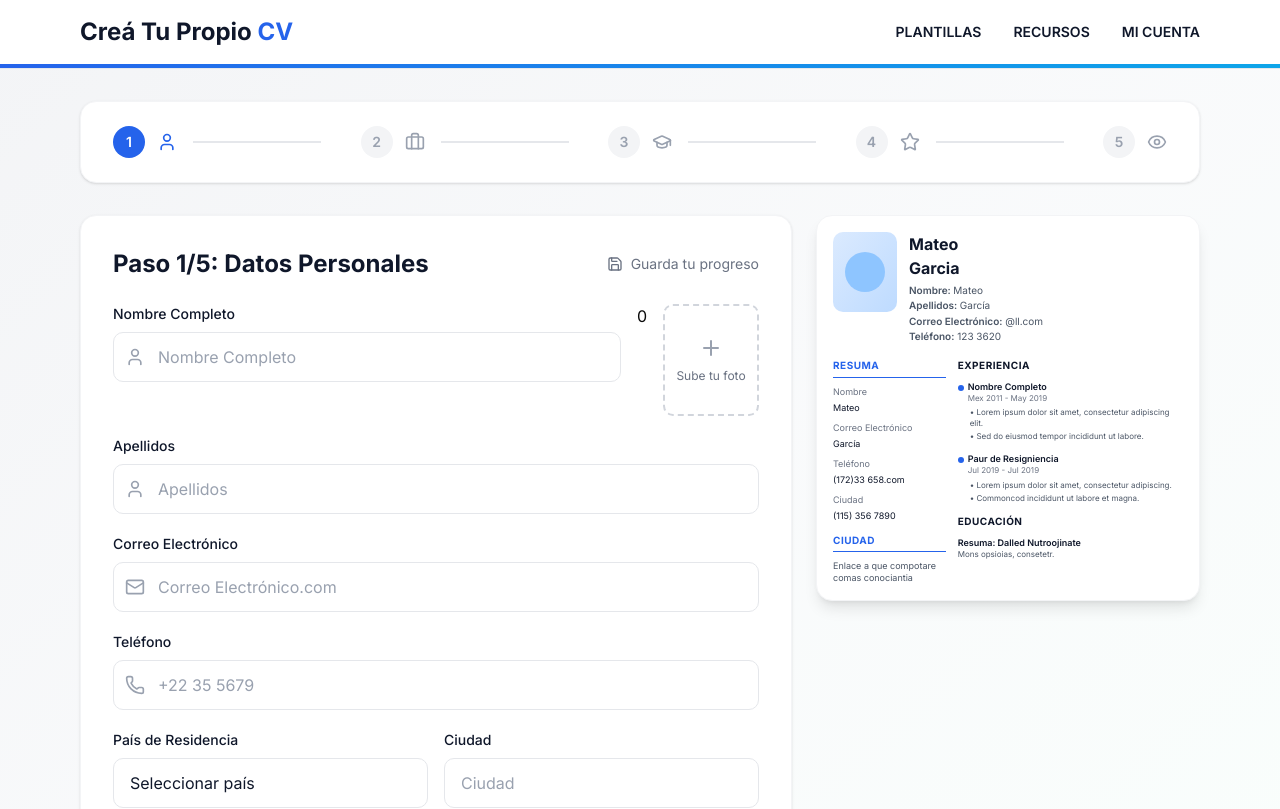
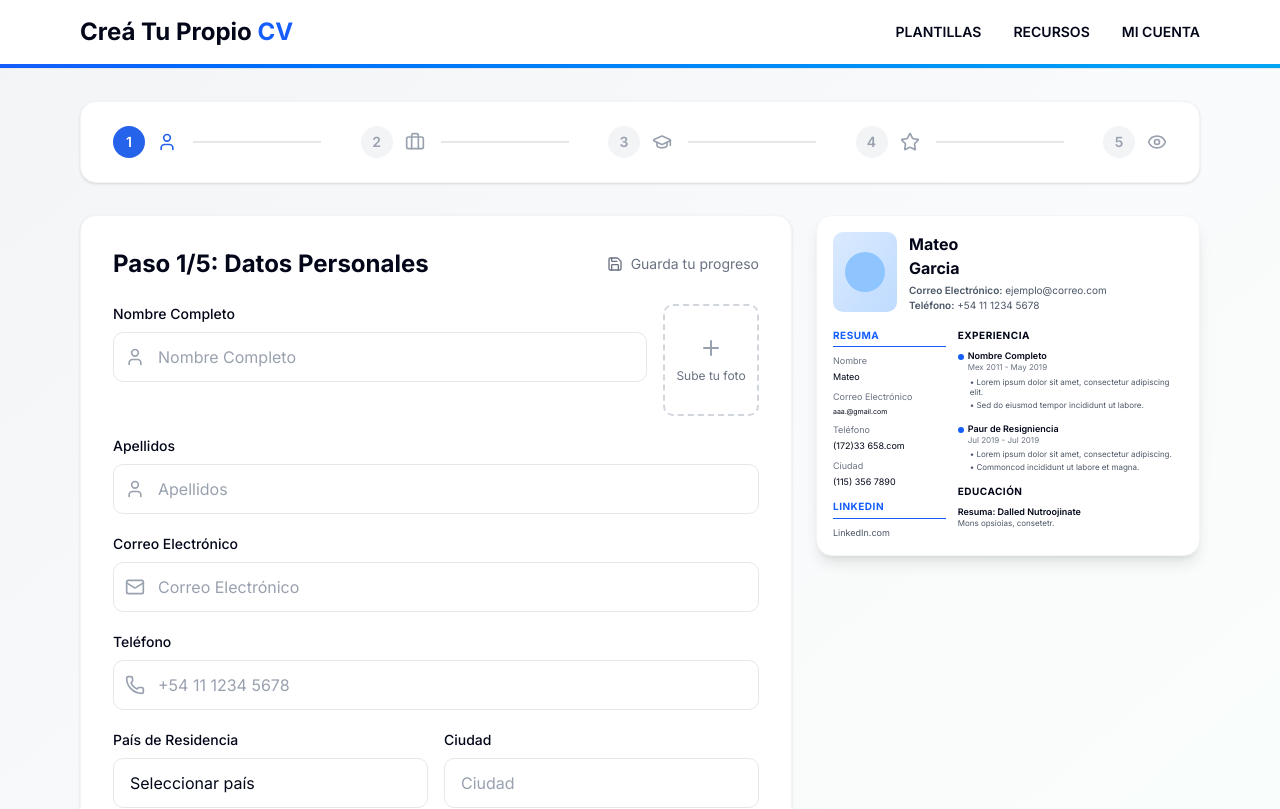
Before and after one commit to LeonelSebastian0/IA-Powered-CV-Creator, a Next.js app: page /crear-cv in a window 1280 px wide. Shown: the top 809 px of the page. Built offline with nearby package versions, Linux system fonts and the light colour scheme.

Commit message:
vinculando el formulario al Cv preview

```diff
--- a/app/crear-cv/page.tsx
+++ b/app/crear-cv/page.tsx
@@ -1,22 +1,33 @@
 'use client';
-import { useState} from "react"
+import { useState } from "react"
 import { FormNavbar } from "@/components/form-navbar"
 import { StepIndicator } from "@/components/step-indicator"
 import { PersonalDataForm } from "@/components/personal-data-form"
 import { CVPreview } from "@/components/cv-preview"
 
+type FormData = {
+  nombreCompleto: string
+  apellidos: string
+  correoElectronico: string
+  telefono: string
+  linkedin: string
+  paisResidencia: string
+  ciudad: string
+}
+
 export default function CrearCVPage() {
 
-  const [formData, setFormData] = useState({
+  const [formData, setFormData] = useState<FormData>({
     nombreCompleto: "",
     apellidos: "",
     correoElectronico: "",
     telefono: "",
     linkedin: "",
-    // Campos del formulario de experiencia laboral
-    })
+    paisResidencia: "",
+    ciudad: "",
+  })
   return (
-    <div className="min-h-screen bg-gradient-to-br from-gray-100 via-gray-50 to-emerald-50/30">
+    <div className="min-h-screen bg-linear-to-br from-gray-100 via-gray-50 to-emerald-50/30">
       <FormNavbar />
 
       <main className="max-w-6xl mx-auto px-4 py-8">
--- a/components/cv-preview.tsx
+++ b/components/cv-preview.tsx
@@ -1,6 +1,16 @@
-import Image from "next/image"
+type CVPreviewProps = {
+  formData?: {
+    nombreCompleto?: string
+    apellidos?: string
+    correoElectronico?: string
+    telefono?: string
+    ciudad?: string
+    linkedin?: string
+    paisResidencia?: string
+  }
+}
 
-export function CVPreview ({formData}: any) {
+export function CVPreview({ formData = {} }: CVPreviewProps) {
   return (
     <div className="bg-white rounded-2xl shadow-lg border border-gray-100 overflow-hidden">
       {/* CV Document */}
@@ -8,23 +18,20 @@ export function CVPreview ({formData}: any) {
         {/* Header with photo and info */}
         <div className="flex gap-3 mb-4">
           {/* Photo placeholder */}
-          <div className="w-16 h-20 bg-gradient-to-br from-blue-100 to-blue-200 rounded-lg flex items-center justify-center">
+          <div className="w-16 h-20 bg-linear-to-br from-blue-100 to-blue-200 rounded-lg flex items-center justify-center">
             <div className="w-10 h-10 bg-blue-300 rounded-full" />
           </div>
 
           {/* Contact Info */}
           <div className="flex-1">
-            <h3 className="font-bold text-[#0f172a] text-base">{formData.nombreCompleto  || "Mateo"}  </h3>
-            <h3 className="font-bold text-[#0f172a] text-base" >{formData.apellidos || "Garcia"}</h3>
+            <h3 className="font-bold text-slate-950 text-base">{formData.nombreCompleto  || "Mateo"}  </h3>
+            <h3 className="font-bold text-slate-950 text-base" >{formData.apellidos || "Garcia"}</h3>
 
 
             <div className="mt-1 space-y-0.5 text-[10px] text-gray-600">
-              <p><span className="font-semibold">Nombre: </span>
-                {formData.nombreCompleto || "Mateo"}</p>
-              <p><span className="font-semibold">Apellidos: </span>
-                {formData.apellidos || "García"}</p>
-              <p><span className="font-semibold">Correo Electrónico:</span> @ll.com</p>
-              <p><span className="font-semibold">Teléfono:</span> 123 3620</p>
+
+              <p><span className="font-semibold">Correo Electrónico:</span> {formData.correoElectronico || "ejemplo@correo.com"}</p>
+              <p><span className="font-semibold">Teléfono:</span> {formData.telefono || "+54 11 1234 5678"}</p>
             </div>
           </div>
         </div>
@@ -35,27 +42,27 @@ export function CVPreview ({formData}: any) {
           <div className="w-1/3 space-y-3">
             {/* Resuma Section */}
             <div>
-              <h4 className="font-bold text-[#2563eb] text-[10px] uppercase tracking-wider border-b border-[#2563eb] pb-1 mb-2">
+              <h4 className="font-bold text-blue-600 text-[10px] uppercase tracking-wider border-b border-blue-600 pb-1 mb-2">
                 Resuma
               </h4>
               <div className="space-y-1">
                 <p className="text-[9px] text-gray-500">Nombre</p>
-                <p className="text-[9px] text-[#0f172a]">Mateo</p>
+                <p className="text-[9px] text-slate-950"> {formData.nombreCompleto || "Mateo"}</p>
                 <p className="text-[9px] text-gray-500 mt-2">Correo Electrónico</p>
-                <p className="text-[9px] text-[#0f172a]">García</p>
+                <p className="text-[7px] text-slate-950"> {formData.correoElectronico || "aaa.@gmail.com"}</p>
                 <p className="text-[9px] text-gray-500 mt-2">Teléfono</p>
-                <p className="text-[9px] text-[#0f172a]">(172)33 658.com</p>
-                <p className="text-[9px] text-gray-500 mt-2">Ciudad</p>
-                <p className="text-[9px] text-[#0f172a]">(115) 356 7890</p>
+                <p className="text-[9px] text-slate-950">(172)33 658.com</p>
+                <p className="text-[9px] text-gray-500 mt-2"> Ciudad</p>
+                <p className="text-[9px] text-slate-950"> {formData.ciudad || "(115) 356 7890"}</p>
               </div>
             </div>
 
-            {/* Ciudad Section */}
+              {/* LinkedIn Section */}
             <div>
-              <h4 className="font-bold text-[#2563eb] text-[10px] uppercase tracking-wider border-b border-[#2563eb] pb-1 mb-2">
-                Ciudad
+              <h4 className="font-bold text-blue-600 text-[10px] uppercase tracking-wider border-b border-blue-600 pb-1 mb-2">
+                linkedIn
               </h4>
-              <p className="text-[9px] text-gray-600">Enlace a que compotare comas conociantia</p>
+              <p className="text-[9px] text-gray-600">{ formData.linkedin || "LinkedIn.com"}</p>
             </div>
           </div>
 
@@ -63,16 +70,16 @@ export function CVPreview ({formData}: any) {
           <div className="w-2/3 space-y-3">
             {/* Experiencia Section */}
             <div>
-              <h4 className="font-bold text-[#0f172a] text-[10px] uppercase tracking-wider mb-2">
+              <h4 className="font-bold text-slate-950 text-[10px] uppercase tracking-wider mb-2">
                 Experiencia
               </h4>
 
               {/* Job 1 */}
               <div className="mb-3">
                 <div className="flex items-start gap-1">
-                  <div className="w-1.5 h-1.5 bg-[#2563eb] rounded-full mt-1" />
+                  <div className="w-1.5 h-1.5 bg-blue-600 rounded-full mt-1" />
                   <div>
-                    <p className="font-semibold text-[9px] text-[#0f172a]">Nombre Completo</p>
+                    <p className="font-semibold text-[9px] text-slate-950">Nombre Completo</p>
                     <p className="text-[8px] text-gray-500">Mex 2011 - May 2019</p>
                   </div>
                 </div>
@@ -85,9 +92,9 @@ export function CVPreview ({formData}: any) {
               {/* Job 2 */}
               <div>
                 <div className="flex items-start gap-1">
-                  <div className="w-1.5 h-1.5 bg-[#2563eb] rounded-full mt-1" />
+                  <div className="w-1.5 h-1.5 bg-blue-600 rounded-full mt-1" />
                   <div>
-                    <p className="font-semibold text-[9px] text-[#0f172a]">Paur de Resigniencia</p>
+                    <p className="font-semibold text-[9px] text-slate-950">Paur de Resigniencia</p>
                     <p className="text-[8px] text-gray-500">Jul 2019 - Jul 2019</p>
                   </div>
                 </div>
@@ -100,10 +107,10 @@ export function CVPreview ({formData}: any) {
 
             {/* Educación Section */}
             <div>
-              <h4 className="font-bold text-[#0f172a] text-[10px] uppercase tracking-wider mb-2">
+              <h4 className="font-bold text-slate-950 text-[10px] uppercase tracking-wider mb-2">
                 Educación
               </h4>
-              <p className="font-semibold text-[9px] text-[#0f172a]">Resuma: Dalled Nutroojinate</p>
+              <p className="font-semibold text-[9px] text-slate-950">Resuma: Dalled Nutroojinate</p>
               <p className="text-[8px] text-gray-600">Mons opsioias, consetetr.</p>
             </div>
           </div>
--- a/components/form-navbar.tsx
+++ b/components/form-navbar.tsx
@@ -8,8 +8,8 @@ export function FormNavbar() {
           {/* Logo */}
           <Link href="/" className="flex items-center gap-1">
             <span className="text-2xl font-bold">
-              <span className="text-[#0f172a]">Creá Tu Propio </span>
-              <span className="text-[#2563eb]">CV</span>
+              <span className="text-slate-950">Creá Tu Propio </span>
+              <span className="text-blue-600">CV</span>
             </span>
           </Link>
 
@@ -17,19 +17,19 @@ export function FormNavbar() {
           <nav className="hidden md:flex items-center gap-8">
             <Link
               href="#"
-              className="text-[#0f172a] hover:text-[#2563eb] transition-colors text-sm font-semibold"
+              className="text-slate-950 hover:text-blue-600 transition-colors text-sm font-semibold"
             >
               PLANTILLAS
             </Link>
             <Link
               href="#"
-              className="text-[#0f172a] hover:text-[#2563eb] transition-colors text-sm font-semibold"
+              className="text-slate-950 hover:text-blue-600 transition-colors text-sm font-semibold"
             >
               RECURSOS
             </Link>
             <Link
               href="#"
-              className="text-[#0f172a] hover:text-[#2563eb] transition-colors text-sm font-semibold"
+              className="text-slate-950 hover:text-blue-600 transition-colors text-sm font-semibold"
             >
               MI CUENTA
             </Link>
@@ -38,7 +38,7 @@ export function FormNavbar() {
       </div>
 
       {/* Blue accent line */}
-      <div className="h-1 bg-gradient-to-r from-[#2563eb] to-[#0ea5e9]" />
+      <div className="h-1 bg-linear-to-r from-blue-600 to-sky-500" />
     </header>
   )
 }
--- a/components/hero.tsx
+++ b/components/hero.tsx
@@ -8,7 +8,7 @@ export function Hero() {
         <div className="grid grid-cols-1 lg:grid-cols-2 gap-12 lg:gap-16 items-center">
           {/* Left Content */}
           <div className="space-y-6 md:space-y-8">
-            <h1 className="text-4xl md:text-5xl lg:text-6xl font-bold text-[#0f172a] leading-tight text-balance">
+            <h1 className="text-4xl md:text-5xl lg:text-6xl font-bold text-slate-950 leading-tight text-balance">
               Generá tu currículum Facil y Rápido
             </h1>
             <p className="text-lg md:text-xl text-gray-600 leading-relaxed max-w-xl">
@@ -18,7 +18,7 @@ export function Hero() {
             <div className="pt-2">
               <Link
                 href="/crear-cv"
-                className="inline-flex items-center justify-center px-8 py-4 text-lg font-semibold text-white bg-[#2563eb] rounded-full hover:bg-[#1d4ed8] transition-colors shadow-lg hover:shadow-xl hover:scale-105 transform duration-200"
+                className="inline-flex items-center justify-center px-8 py-4 text-lg font-semibold text-white bg-blue-600 rounded-full hover:bg-blue-700 transition-colors shadow-lg hover:shadow-xl hover:scale-105 transform duration-200"
               >
                 Empezar
               </Link>
--- a/components/navbar.tsx
+++ b/components/navbar.tsx
@@ -8,7 +8,7 @@ export function Navbar() {
   const [isMenuOpen, setIsMenuOpen] = useState(false)
 
   return (
-    <nav className="bg-[#0f172a] text-white">
+    <nav className="bg-slate-950 text-white">
       <div className="max-w-7xl mx-auto px-4 sm:px-6 lg:px-8">
         <div className="flex items-center justify-between h-16">
           {/* Logo */}
--- a/components/personal-data-form.tsx
+++ b/components/personal-data-form.tsx
@@ -1,14 +1,30 @@
+import { type Dispatch, type SetStateAction } from "react"
 import { User, Mail, Phone, Link as LinkIcon, Plus, ChevronLeft, ChevronRight, Save } from "lucide-react"
 
-export function PersonalDataForm({formData, setFormData}: any) {
+type PersonalDataFormData = {
+  nombreCompleto: string
+  apellidos: string
+  correoElectronico: string
+  telefono: string
+  linkedin: string
+  paisResidencia: string
+  ciudad: string
+}
+
+type PersonalDataFormProps = {
+  formData: PersonalDataFormData
+  setFormData: Dispatch<SetStateAction<PersonalDataFormData>>
+}
+
+export function PersonalDataForm({ formData, setFormData }: PersonalDataFormProps) {
   return (
     <div className="bg-white rounded-2xl shadow-sm border border-gray-100 p-6 md:p-8">
       {/* Header */}
       <div className="flex items-center justify-between mb-6">
-        <h2 className="text-xl md:text-2xl font-bold text-[#0f172a]">
+        <h2 className="text-xl md:text-2xl font-bold text-slate-950">
           Paso 1/5: Datos Personales
         </h2>
-        <button className="hidden md:flex items-center gap-2 text-gray-500 hover:text-[#2563eb] transition-colors text-sm">
+        <button className="hidden md:flex items-center gap-2 text-gray-500 hover:text-blue-600 transition-colors text-sm">
           <Save className="w-4 h-4" />
           Guarda tu progreso
         </button>
@@ -19,7 +35,7 @@ export function PersonalDataForm({formData, setFormData}: any) {
         {/* Nombre Completo + Photo Upload */}
         <div className="flex flex-col md:flex-row gap-4">
           <div className="flex-1">
-            <label className="block text-sm font-medium text-[#0f172a] mb-2">
+            <label className="block text-sm font-medium text-slate-950 mb-2">
               Nombre Completo
             </label>
             <div className="relative">
@@ -28,16 +44,16 @@ export function PersonalDataForm({formData, setFormData}: any) {
                 type="text"
                 placeholder="Nombre Completo"
                 id = "Input-Nombre"
-                className="w-full border border-gray-200 rounded-lg py-3 pl-11 pr-4 text-[#0f172a] placeholder-gray-400 focus:outline-none focus:ring-2 focus:ring-[#2563eb] focus:border-transparent transition-all"
+                className="w-full border border-gray-200 rounded-lg py-3 pl-11 pr-4 text-slate-950 placeholder-gray-400 focus:outline-none focus:ring-2 focus:ring-blue-600 focus:border-transparent transition-all"
                 value={formData.nombreCompleto}
                 onChange={(e) => setFormData({...formData, nombreCompleto: e.target.value})}
               />
             </div>
-          </div>0
+          </div>
 
           {/* Photo Upload */}
           <div className="flex flex-col items-center">
-            <div className="w-24 h-28 border-2 border-dashed border-gray-300 rounded-lg flex flex-col items-center justify-center gap-2 cursor-pointer hover:border-[#2563eb] hover:bg-blue-50/50 transition-all">
+            <div className="w-24 h-28 border-2 border-dashed border-gray-300 rounded-lg flex flex-col items-center justify-center gap-2 cursor-pointer hover:border-blue-600 hover:bg-blue-50/50 transition-all">
               <Plus className="w-6 h-6 text-gray-400" />
               <span className="text-xs text-gray-500 text-center px-2">Sube tu foto</span>
             </div>
@@ -46,7 +62,7 @@ export function PersonalDataForm({formData, setFormData}: any) {
 
         {/* Apellidos */}
         <div>
-          <label className="block text-sm font-medium text-[#0f172a] mb-2">
+          <label className="block text-sm font-medium text-slate-950 mb-2">
             Apellidos
           </label>
           <div className="relative">
@@ -57,37 +73,48 @@ export function PersonalDataForm({formData, setFormData}: any) {
               placeholder="Apellidos"
               value={formData.apellidos}
               onChange={(e) => setFormData({...formData, apellidos: e.target.value})}
-              className="w-full border border-gray-200 rounded-lg py-3 pl-11 pr-4 text-[#0f172a] placeholder-gray-400 focus:outline-none focus:ring-2 focus:ring-[#2563eb] focus:border-transparent transition-all"
+              className="w-full border border-gray-200 rounded-lg py-3 pl-11 pr-4 text-slate-950 placeholder-gray-400 focus:outline-none focus:ring-2 focus:ring-blue-600 focus:border-transparent transition-all"
             />
           </div>
         </div>
 
         {/* Correo Electrónico */}
         <div>
-          <label className="block text-sm font-medium text-[#0f172a] mb-2">
+          <label className="block text-sm font-medium text-slate-950 mb-2">
             Correo Electrónico
           </label>
           <div className="relative">
             <Mail className="absolute left-3 top-1/2 -translate-y-1/2 w-5 h-5 text-gray-400" />
             <input
               type="email"
-              placeholder="Correo Electrónico.com"
-              className="w-full border border-gray-200 rounded-lg py-3 pl-11 pr-4 text-[#0f172a] placeholder-gray-400 focus:outline-none focus:ring-2 focus:ring-[#2563eb] focus:border-transparent transition-all"
+              placeholder="Correo Electrónico"
+              value={formData.correoElectronico}
+              onChange={(e) => setFormData({ ...formData, correoElectronico: e.target.value })}
+              className={`w-full border rounded-lg py-3 pl-11 pr-4 text-slate-950 placeholder-gray-400 focus:outline-none focus:ring-2 transition-all ${
+                formData.correoElectronico && !formData.correoElectronico.includes('@')
+                  ? 'border-red-500 focus:ring-red-200'
+                  : 'border-gray-200 focus:ring-blue-600 focus:border-transparent'
+              }`}
             />
+            {formData.correoElectronico && !formData.correoElectronico.includes('@') && (
+              <p className="absolute left-0 -bottom-5 text-[11px] text-red-500">Por favor ingresa un correo electrónico válido</p>
+            )}
           </div>
         </div>
 
         {/* Teléfono */}
         <div>
-          <label className="block text-sm font-medium text-[#0f172a] mb-2">
+          <label className="block text-sm font-medium text-slate-950 mb-2">
             Teléfono
           </label>
           <div className="relative">
             <Phone className="absolute left-3 top-1/2 -translate-y-1/2 w-5 h-5 text-gray-400" />
             <input
               type="tel"
-              placeholder="+22 35 5679"
-              className="w-full border border-gray-200 rounded-lg py-3 pl-11 pr-4 text-[#0f172a] placeholder-gray-400 focus:outline-none focus:ring-2 focus:ring-[#2563eb] focus:border-transparent transition-all"
+              placeholder="+54 11 1234 5678"
+              value={formData.telefono}
+              onChange={(e) => setFormData({ ...formData, telefono: e.target.value })}
+              className="w-full border border-gray-200 rounded-lg py-3 pl-11 pr-4 text-slate-950 placeholder-gray-400 focus:outline-none focus:ring-2 focus:ring-blue-600 focus:border-transparent transition-all"
             />
           </div>
         </div>
@@ -95,12 +122,13 @@ export function PersonalDataForm({formData, setFormData}: any) {
         {/* País y Ciudad */}
         <div className="grid grid-cols-1 md:grid-cols-2 gap-4">
           <div>
-            <label className="block text-sm font-medium text-[#0f172a] mb-2">
+            <label className="block text-sm font-medium text-slate-950 mb-2">
               País de Residencia
             </label>
             <select
-              className="w-full border border-gray-200 rounded-lg py-3 px-4 text-[#0f172a] bg-white focus:outline-none focus:ring-2 focus:ring-[#2563eb] focus:border-transparent transition-all appearance-none cursor-pointer"
-              defaultValue=""
+              value={formData.paisResidencia}
+              onChange={(e) => setFormData({ ...formData, paisResidencia: e.target.value })}
+              className="w-full border border-gray-200 rounded-lg py-3 px-4 text-slate-950 bg-white focus:outline-none focus:ring-2 focus:ring-blue-600 focus:border-transparent transition-all appearance-none cursor-pointer"
             >
               <option value="" disabled>Seleccionar país</option>
               <option value="argentina">Argentina</option>
@@ -113,20 +141,22 @@ export function PersonalDataForm({formData, setFormData}: any) {
           </div>
 
           <div>
-            <label className="block text-sm font-medium text-[#0f172a] mb-2">
+            <label className="block text-sm font-medium text-slate-950 mb-2">
               Ciudad
             </label>
             <input
               type="text"
               placeholder="Ciudad"
-              className="w-full border border-gray-200 rounded-lg py-3 px-4 text-[#0f172a] placeholder-gray-400 focus:outline-none focus:ring-2 focus:ring-[#2563eb] focus:border-transparent transition-all"
+              value={formData.ciudad}
+              onChange={(e) => setFormData({ ...formData, ciudad: e.target.value })}
+              className="w-full border border-gray-200 rounded-lg py-3 px-4 text-slate-950 placeholder-gray-400 focus:outline-none focus:ring-2 focus:ring-blue-600 focus:border-transparent transition-all"
             />
           </div>
         </div>
 
         {/* Enlace a LinkedIn */}
         <div>
-          <label className="block text-sm font-medium text-[#0f172a] mb-2">
+          <label className="block text-sm font-medium text-slate-950 mb-2">
             Enlace a LinkedIn
           </label>
           <div className="relative">
@@ -134,8 +164,19 @@ export function PersonalDataForm({formData, setFormData}: any) {
             <input
               type="url"
               placeholder="https://enlacealinkedin.com"
-              className="w-full border border-gray-200 rounded-lg py-3 pl-11 pr-4 text-[#0f172a] placeholder-gray-400 focus:outline-none focus:ring-2 focus:ring-[#2563eb] focus:border-transparent transition-all"
+              value={formData.linkedin}
+              onChange={(e) => setFormData({ ...formData, linkedin: e.target.value })}
+              className={`w-full border rounded-lg py-3 pl-11 pr-4 text-slate-950 placeholder-gray-400 focus:outline-none focus:ring-2 transition-all ${
+                formData.linkedin && !formData.linkedin.includes('.com')
+                  ? 'border-red-500 focus:ring-red-200'
+                  : 'border-gray-200 focus:ring-blue-600 focus:border-transparent'
+              }`}
             />
+            {formData.linkedin && !formData.linkedin.includes('.com') && (
+              <p className="absolute left-0 -bottom-5 text-[11px] text-red-500 whitespace-nowrap">
+                  Por favor ingresa una URL válida de LinkedIn
+              </p>
+            )}
           </div>
         </div>
       </div>
@@ -147,7 +188,7 @@ export function PersonalDataForm({formData, setFormData}: any) {
           ANTERIOR
         </button>
 
-        <button className="flex items-center gap-2 px-6 py-2.5 bg-[#2563eb] hover:bg-[#1d4ed8] text-white rounded-lg transition-colors font-medium">
+        <button className="flex items-center gap-2 px-6 py-2.5 bg-blue-600 hover:bg-blue-700 text-white rounded-lg transition-colors font-medium">
           SIGUIENTE
           <ChevronRight className="w-4 h-4" />
         </button>
```
Also changed, not shown: components/step-indicator.tsx (+4 -4 lines).
